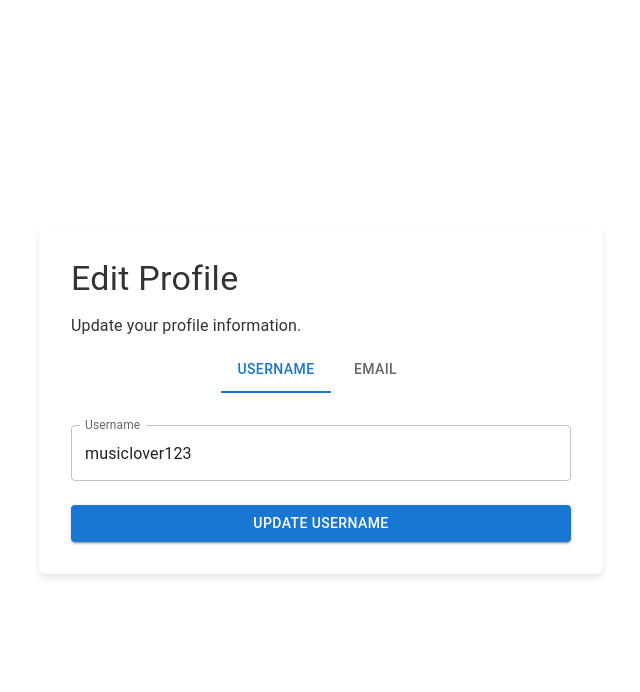
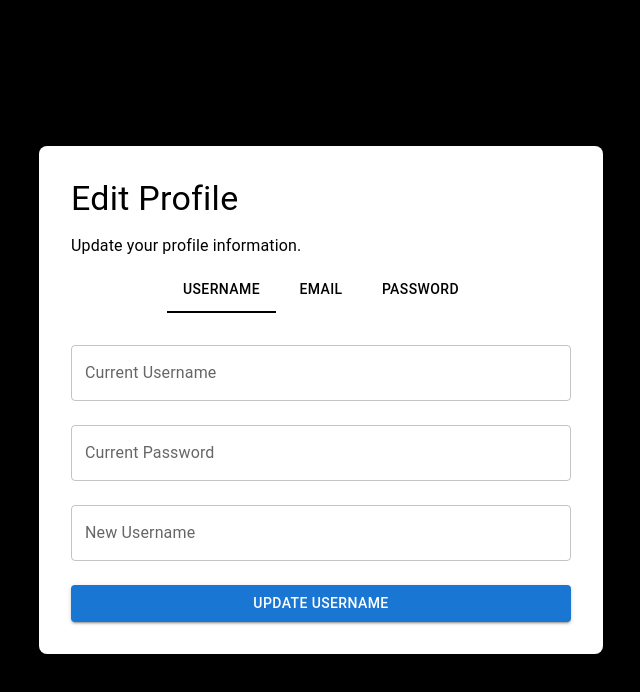
Before and after one commit to Jofe0320/MelodAI, a React (Create React App) app in the folder client/: page /edit-profile in a window 1280 px wide. Shown: the top 692 px of the page, without its empty margins (319-959 px from the left). Built offline with nearby package versions, Linux system fonts and the light colour scheme.

Commit message:
Edit profile
Cmabiando lo del edit profile cmabiar passwoord username and email

```diff
--- a/client/src/Components/Editprofile.js
+++ b/client/src/Components/Editprofile.js
@@ -1,10 +1,14 @@
 import React, { useState } from "react";
 import { Grid, TextField, Button, Typography, Box, Tab, Tabs, Alert } from "@mui/material";
+import axios from "axios";
 
 export default function EditProfilePage() {
   const [userInfo, setUserInfo] = useState({
-    username: "musiclover123",
-    email: "musiclover@example.com",
+    currentUsername: "",
+    currentPassword: "",
+    newUsername: "",
+    email: "",
+    newPassword: "",
   });
   const [errors, setErrors] = useState({});
   const [successMessage, setSuccessMessage] = useState("");
@@ -19,8 +23,14 @@ export default function EditProfilePage() {
 
   const validateForm = (field) => {
     const newErrors = {};
-    if (field === "username" && !userInfo.username.trim()) {
-      newErrors.username = "Username is required.";
+    if (!userInfo.currentUsername.trim()) {
+      newErrors.currentUsername = "Current username is required.";
+    }
+    if (!userInfo.currentPassword.trim()) {
+      newErrors.currentPassword = "Current password is required.";
+    }
+    if (field === "username" && !userInfo.newUsername.trim()) {
+      newErrors.newUsername = "New username is required.";
     }
     if (field === "email") {
       if (!userInfo.email.trim()) {
@@ -28,6 +38,9 @@ export default function EditProfilePage() {
       } else if (!/\S+@\S+\.\S+/.test(userInfo.email)) {
         newErrors.email = "Email is invalid.";
       }
+    }
+    if (field === "password" && !userInfo.newPassword.trim()) {
+      newErrors.newPassword = "New password is required.";
     }
     setErrors(newErrors);
     return Object.keys(newErrors).length === 0;
@@ -38,13 +51,28 @@ export default function EditProfilePage() {
 
     setIsLoading(true);
     try {
-      // Simulate API call
-      await new Promise((resolve) => setTimeout(resolve, 1000));
-      setSuccessMessage(`${field === "username" ? "Username" : "Email"} updated successfully!`);
+      const payload = {
+        currentUsername: userInfo.currentUsername,
+        currentPassword: userInfo.currentPassword,
+      };
+
+      if (field === "username") {
+        payload.newUsername = userInfo.newUsername;
+        await axios.put("http://localhost:5000/auth/update-username", payload);
+        setSuccessMessage("Username updated successfully!");
+      } else if (field === "email") {
+        payload.email = userInfo.email;
+        await axios.put("http://localhost:5000/auth/update-email", payload);
+        setSuccessMessage("Email updated successfully!");
+      } else if (field === "password") {
+        payload.newPassword = userInfo.newPassword;
+        await axios.put("http://localhost:5000/auth/update-password", payload);
+        setSuccessMessage("Password updated successfully!");
+      }
+
       setErrors({});
     } catch (error) {
-      setSuccessMessage("");
-      setErrors({ form: "An error occurred. Please try again." });
+      setErrors({ form: "Failed to update. Please try again." });
     } finally {
       setIsLoading(false);
     }
@@ -52,38 +80,55 @@ export default function EditProfilePage() {
 
   const handleTabChange = (event, newValue) => {
     setActiveTab(newValue);
-    setSuccessMessage(""); // Clear messages on tab change
+    setSuccessMessage("");
   };
 
   return (
-    <Grid container justifyContent="center" alignItems="center" style={{ height: "100vh", padding: "1rem" }}>
+    <Grid
+      container
+      justifyContent="center"
+      alignItems="center"
+      style={{
+        height: "100vh",
+        padding: "1rem",
+        backgroundColor: "black", // Set the background color to black
+      }}
+    >
       <Box
         style={{
           maxWidth: "500px",
           width: "100%",
-          backgroundColor: "#fff",
+          backgroundColor: "#fff", // Keep the form white for contrast
           padding: "2rem",
           borderRadius: "8px",
           boxShadow: "0 4px 6px rgba(0, 0, 0, 0.1)",
         }}
       >
-        <Typography variant="h4" gutterBottom>
+        <Typography variant="h4" gutterBottom style={{ color: "black" }}>
           Edit Profile
         </Typography>
-        <Typography variant="subtitle1" gutterBottom>
+        <Typography variant="subtitle1" gutterBottom style={{ color: "black" }}>
           Update your profile information.
         </Typography>
 
-        {/* Success Message */}
         {successMessage && <Alert severity="success">{successMessage}</Alert>}
 
-        {/* Tabs */}
-        <Tabs value={activeTab} onChange={handleTabChange} style={{ marginBottom: "1rem" }} centered>
-          <Tab label="Username" />
-          <Tab label="Email" />
+        <Tabs
+          value={activeTab}
+          onChange={handleTabChange}
+          style={{ marginBottom: "1rem" }}
+          centered
+          TabIndicatorProps={{
+            style: {
+              backgroundColor: "Black", // Highlight tabs with white
+            },
+          }}
+        >
+          <Tab label="Username" style={{ color: "Black" }} />
+          <Tab label="Email" style={{ color: "Black" }} />
+          <Tab label="Password" style={{ color: "Black" }} />
         </Tabs>
 
-        {/* Tab Content */}
         {activeTab === 0 && (
           <form
             onSubmit={(e) => {
@@ -92,15 +137,38 @@ export default function EditProfilePage() {
             }}
           >
             <TextField
-              label="Username"
+              label="Current Username"
               variant="outlined"
               fullWidth
               margin="normal"
-              name="username"
-              value={userInfo.username}
+              name="currentUsername"
+              value={userInfo.currentUsername}
               onChange={handleInputChange}
-              error={!!errors.username}
-              helperText={errors.username}
+              error={!!errors.currentUsername}
+              helperText={errors.currentUsername}
+            />
+            <TextField
+              label="Current Password"
+              type="password"
+              variant="outlined"
+              fullWidth
+              margin="normal"
+              name="currentPassword"
+              value={userInfo.currentPassword}
+              onChange={handleInputChange}
+              error={!!errors.currentPassword}
+              helperText={errors.currentPassword}
+            />
+            <TextField
+              label="New Username"
+              variant="outlined"
+              fullWidth
+              margin="normal"
+              name="newUsername"
+              value={userInfo.newUsername}
+              onChange={handleInputChange}
+              error={!!errors.newUsername}
+              helperText={errors.newUsername}
             />
             <Button
               type="submit"
@@ -123,12 +191,34 @@ export default function EditProfilePage() {
             }}
           >
             <TextField
-              label="Email"
+              label="Current Username"
+              variant="outlined"
+              fullWidth
+              margin="normal"
+              name="currentUsername"
+              value={userInfo.currentUsername}
+              onChange={handleInputChange}
+              error={!!errors.currentUsername}
+              helperText={errors.currentUsername}
+            />
+            <TextField
+              label="Current Password"
+              type="password"
+              variant="outlined"
+              fullWidth
+              margin="normal"
+              name="currentPassword"
+              value={userInfo.currentPassword}
+              onChange={handleInputChange}
+              error={!!errors.currentPassword}
+              helperText={errors.currentPassword}
+            />
+            <TextField
+              label="New Email"
               variant="outlined"
               fullWidth
               margin="normal"
               name="email"
-              type="email"
               value={userInfo.email}
               onChange={handleInputChange}
               error={!!errors.email}
@@ -146,6 +236,61 @@ export default function EditProfilePage() {
             </Button>
           </form>
         )}
+
+        {activeTab === 2 && (
+          <form
+            onSubmit={(e) => {
+              e.preventDefault();
+              handleSubmit("password");
+            }}
+          >
+            <TextField
+              label="Current Username"
+              variant="outlined"
+              fullWidth
+              margin="normal"
+              name="currentUsername"
+              value={userInfo.currentUsername}
+              onChange={handleInputChange}
+              error={!!errors.currentUsername}
+              helperText={errors.currentUsername}
+            />
+            <TextField
+              label="Current Password"
+              type="password"
+              variant="outlined"
+              fullWidth
+              margin="normal"
+              name="currentPassword"
+              value={userInfo.currentPassword}
+              onChange={handleInputChange}
+              error={!!errors.currentPassword}
+              helperText={errors.currentPassword}
+            />
+            <TextField
+              label="New Password"
+              type="password"
+              variant="outlined"
+              fullWidth
+              margin="normal"
+              name="newPassword"
+              value={userInfo.newPassword}
+              onChange={handleInputChange}
+              error={!!errors.newPassword}
+              helperText={errors.newPassword}
+            />
+            <Button
+              type="submit"
+              fullWidth
+              variant="contained"
+              color="primary"
+              disabled={isLoading}
+              style={{ marginTop: "1rem" }}
+            >
+              {isLoading ? "Updating..." : "Update Password"}
+            </Button>
+          </form>
+        )}
       </Box>
     </Grid>
   );
```
